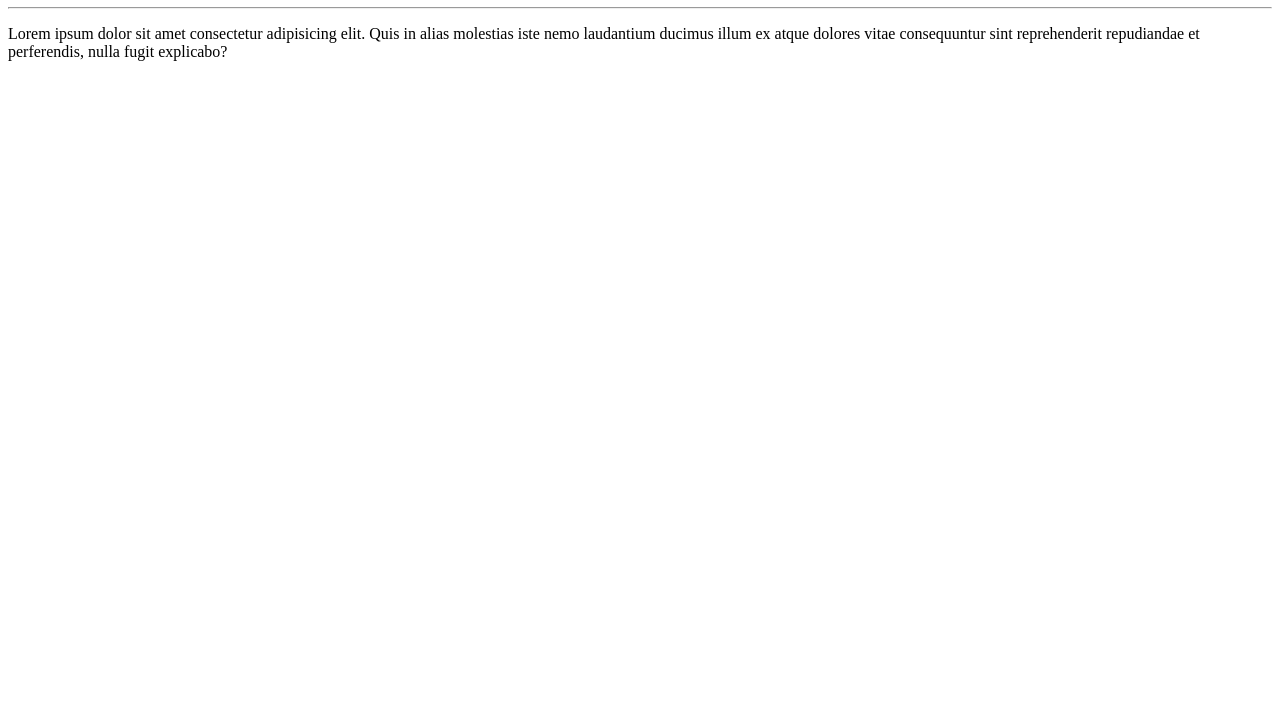
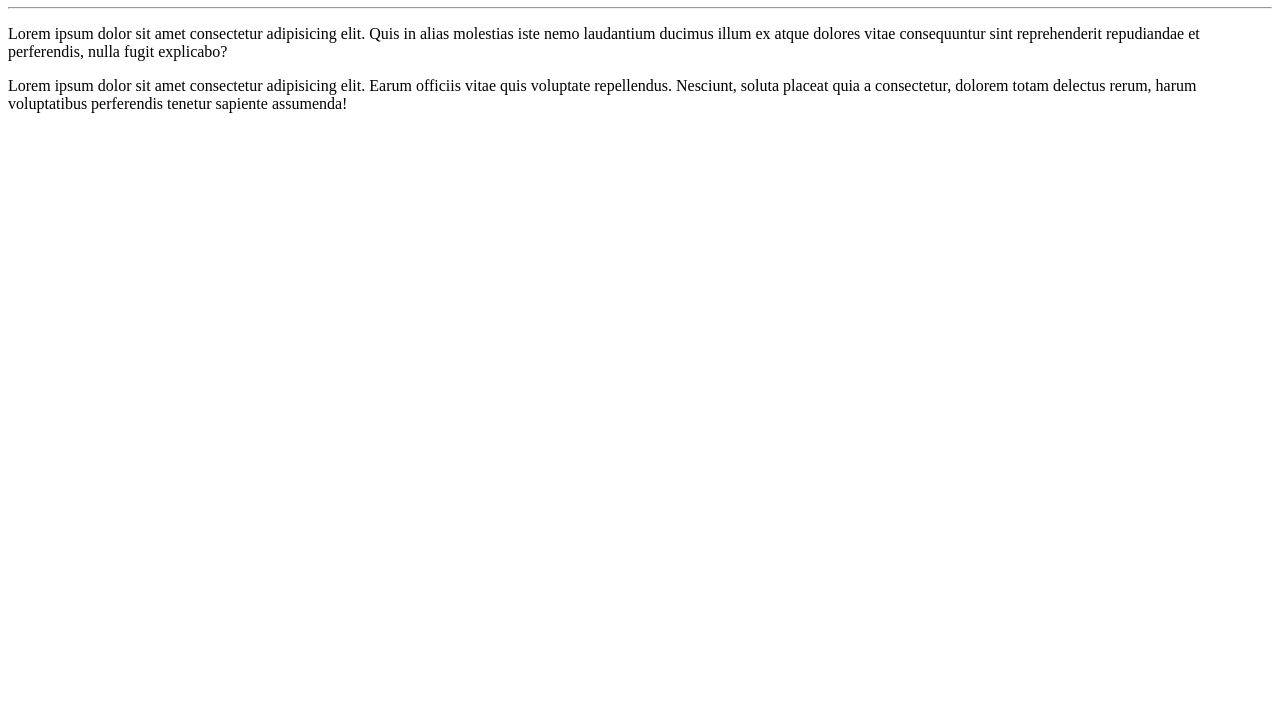
Before and after one commit to TonyCortes/Primeiro-Repositorio-Github, a plain HTML site: page Site-exemplo/index.html in a window 1280 px wide. Shown: the part 73-800 px from the top of the page. Drawn offline with Linux system fonts and the light colour scheme.

Commit message:
alterei um paragrafo

```diff
--- a/Site-exemplo/index.html
+++ b/Site-exemplo/index.html
@@ -10,5 +10,6 @@
     <h1>Olá mundo!</h1>
     <hr>
     <p>Lorem ipsum dolor sit amet consectetur adipisicing elit. Quis in alias molestias iste nemo laudantium ducimus illum ex atque dolores vitae consequuntur sint reprehenderit repudiandae et perferendis, nulla fugit explicabo?</p>
+    <p>Lorem ipsum dolor sit amet consectetur adipisicing elit. Earum officiis vitae quis voluptate repellendus. Nesciunt, soluta placeat quia a consectetur, dolorem totam delectus rerum, harum voluptatibus perferendis tenetur sapiente assumenda!</p>
 </body>
 </html>
```
